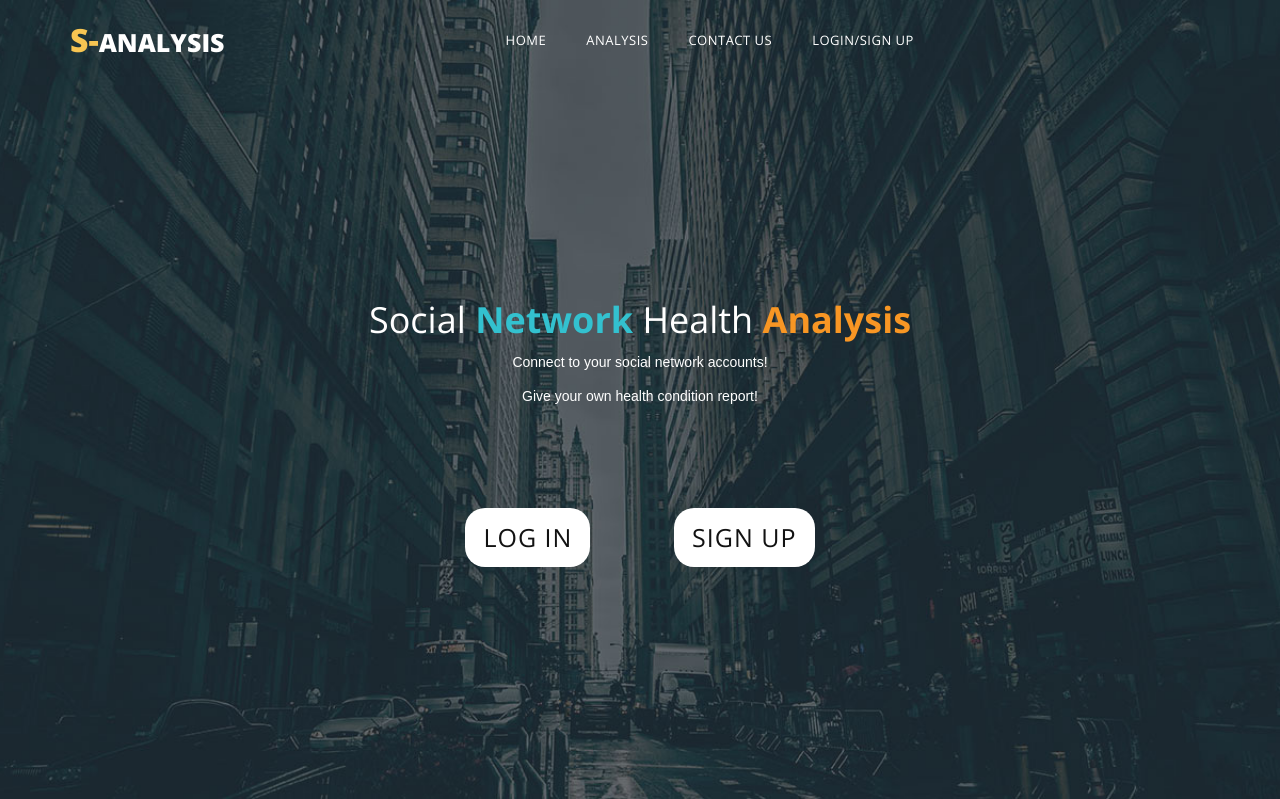
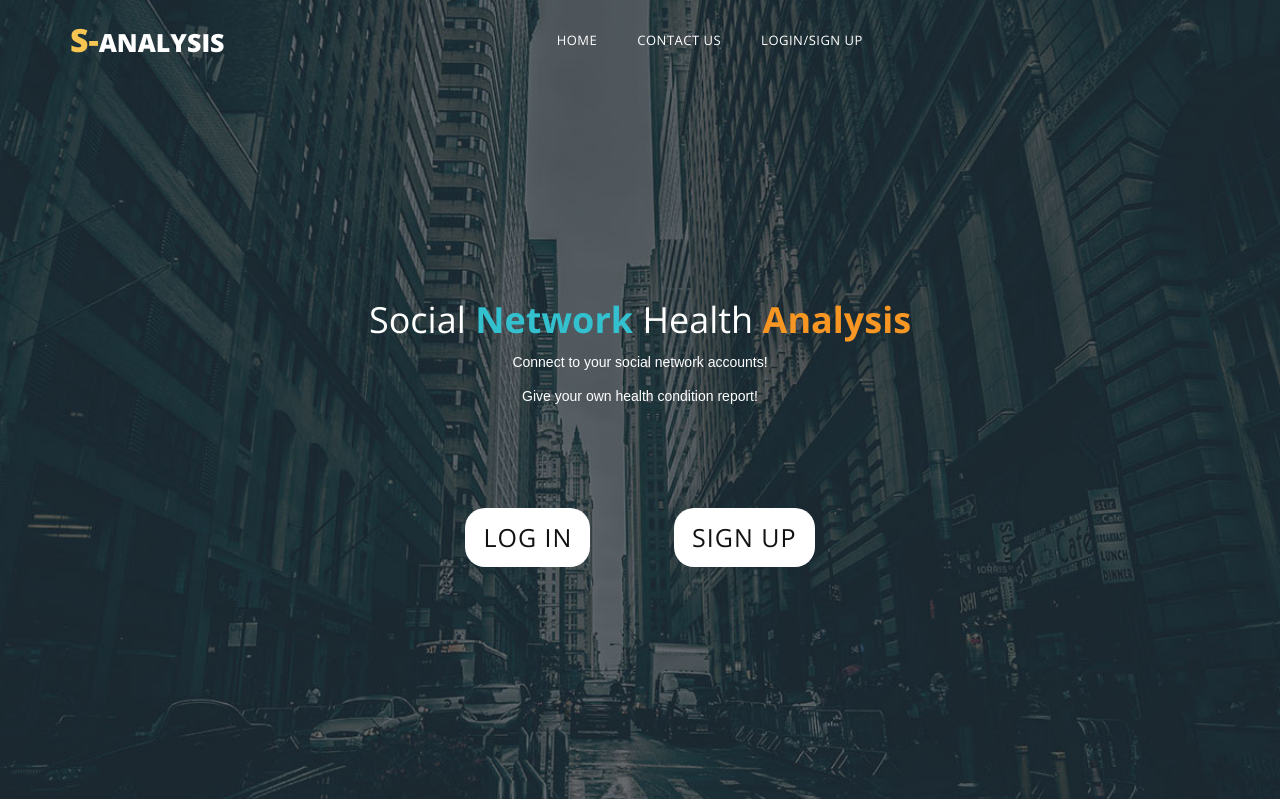
Before and after one commit to wendyzyw/CapstoneProject, a Django app: page /socialtracker/ in a window 1280 px wide. Shown: the top 799 px of the page. Run offline with Django 3.2, Linux system fonts and the light colour scheme; some libraries are stand-ins or nearby versions.

Commit message:
base.html modification

```diff
--- a/mysite/templates/base.html
+++ b/mysite/templates/base.html
@@ -14,11 +14,13 @@
 
 		<!-- css -->
 		<!-- bootstrap css -->
-		<link rel="stylesheet" href="{% static 'css/bootstrap.min.css' %}?v=00001" type="text/css">
+        <link rel="stylesheet" href="https://maxcdn.bootstrapcdn.com/bootstrap/3.3.7/css/bootstrap.min.css" type="text/css">
+		<!-- <link rel="stylesheet" href="{% static 'css/bootstrap.min.css' %}?v=00001" type="text/css"> -->
         <link rel="stylesheet" href="{% static 'css/bootstrap-theme.min.css' %}?v=00001"  type="text/css">
 		<link rel="stylesheet" href="{% static 'css/bootstrap-social.css' %}?v=00001" type="text/css">
 		<!-- other css -->
-        <link rel="stylesheet" href="{% static 'css/fontAwesome.css' %}?v=00001" type="text/css">
+        <!-- <link rel="stylesheet" href="{% static 'css/fontAwesome.css' %}?v=00001" type="text/css"> -->
+        <link rel="stylesheet" href="https://maxcdn.bootstrapcdn.com/font-awesome/4.7.0/css/font-awesome.min.css" type="text/css">
         <link rel="stylesheet" href="{% static 'css/hero-slider.css' %}?v=00001" type="text/css">
         <link rel="stylesheet" href="{% static 'css/owl-carousel.css' %}?v=00001" type="text/css">
 		<link rel="stylesheet" href="{% static 'css/lightbox.css' %}?v=00001" type="text/css">
@@ -30,6 +32,7 @@
 
 		<!-- js -->
 		<script src="{% static 'js/vendor/modernizr-2.8.3-respond-1.4.2.min.js' %}"></script>
+        <script src="https://connect.facebook.net/en_US/all.js"></script>
     </head>
 
 <body>
@@ -43,15 +46,30 @@
                         <span class="icon-bar"></span>
                         <span class="icon-bar"></span>
                     </button>
-                    <a href="#" class="navbar-brand scroll-top"><em>S-</em>analysis</a>
+                    <a href={% url 'index' %} class="navbar-brand"><em>S-</em>analysis</a>
                 </div>
                 <!--/.navbar-header-->
                 <div id="main-nav" class="collapse navbar-collapse">
                     <ul class="nav navbar-nav">
-                        <li><a href="#" class="scroll-top">Home</a></li>
-                        <li><a href="#" class="scroll-link" data-id="blog">Analysis</a></li>
+                        <li><a class="scroll-top" href={% url 'index' %}>Home</a></li>
                         <li><a href="#" class="scroll-link" data-id="contact-us">Contact Us</a></li>
-						<li><a href="#" class="scroll-link" data-id="contact-us">Login/Sign up</a></li>
+                        <!-- <li><a href="#" class="scroll-link" data-id="blog">Analysis</a></li>
+						<li><a href="#" class="scroll-link" data-id="contact-us">Login/Sign up</a></li> -->
+                        {% if user.is_authenticated %}
+							<li>
+								<a class="scroll-link" href={% url 'account' %}>My Account</a>
+							</li>
+							<li>
+							<a class="scroll-link" href={% url 'radarChart' %}>My Analysis</a>
+							</li>
+							<li>
+								<a class="scroll-link" href={% url 'twitter_logout' %}>Log out</a>
+							</li>
+						{% else %}
+							<li>
+								<a class="scroll-link" href={% url 'login' %}>Login/Sign up</a>
+							</li>
+						{% endif %}
                     </ul>
                 </div>
                 <!--/.navbar-collapse-->
@@ -67,7 +85,7 @@
     </div>
 
 	<div class="index_page">
-	{% block index_block %}{% endblock %}
+	    {% block index_block %}{% endblock %}
 	</div>
 
     <script src="//ajax.googleapis.com/ajax/libs/jquery/1.11.2/jquery.min.js"></script>
@@ -78,6 +96,10 @@
     <script src="../static/js/plugins.js"></script>
     <script src="../static/js/main.js"></script>
 
+</body>
+</html>
+
+    <!--
     <script src="http://ajax.googleapis.com/ajax/libs/jquery/1.10.2/jquery.min.js" type="text/javascript"></script>
     <script type="text/javascript">
     $(document).ready(function() {
@@ -116,4 +138,4 @@
     }
     </script>
 </body>
-</html>
+</html> -->
--- a/mysite/templates/index.html
+++ b/mysite/templates/index.html
@@ -43,7 +43,7 @@
                         <div class="item">
                             <div class="testimonials-item">
                                 <p>“ ...... ”</p>
-                                <h4>Chenxin Hou</h4>
+                                <h4>Chenxi Hou</h4>
                                 <span>from Team B</span>
                             </div>
                         </div>
```
